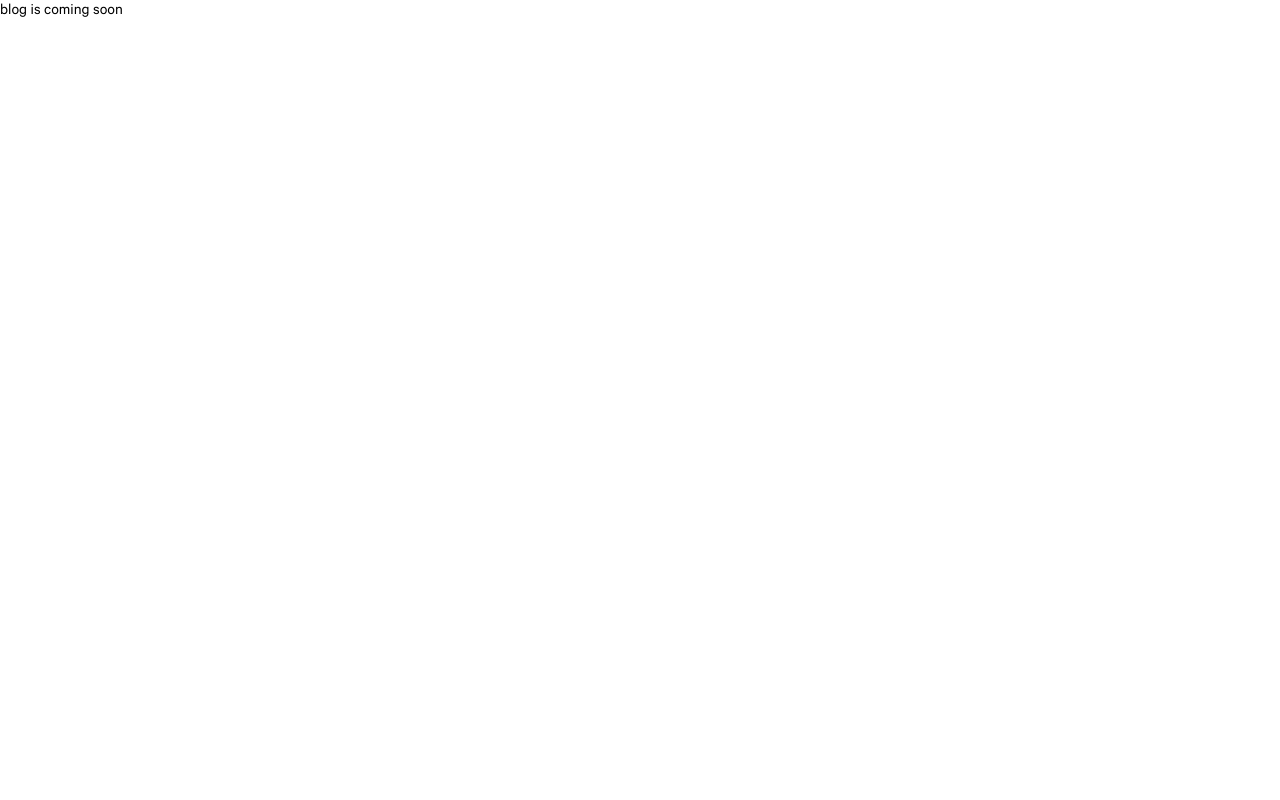
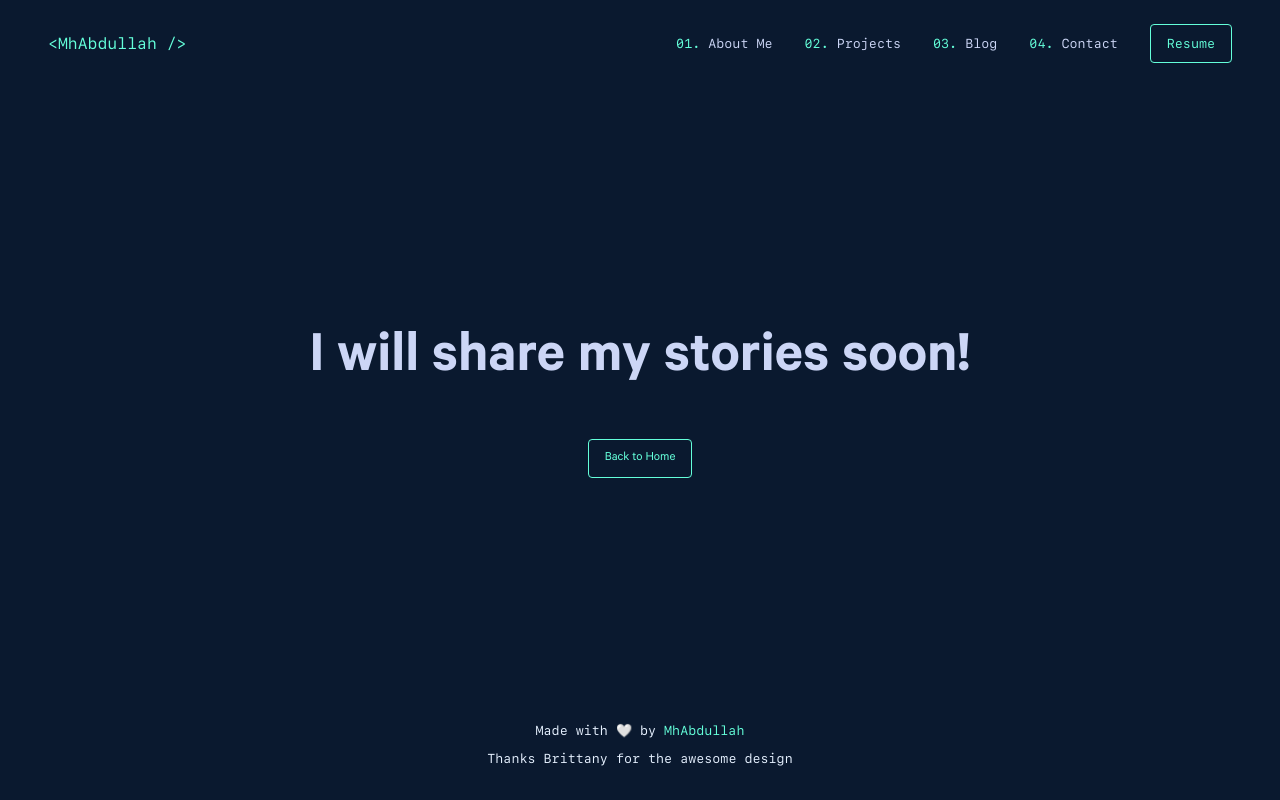
Before and after one commit to mohaymenrafi/personal-portfolio, a Next.js app: page /blog in a window 1280 px wide. Built offline with nearby package versions, Linux system fonts and the light colour scheme.

Commit message:
blog page done

```diff
--- a/components/Footer/Footer.tsx
+++ b/components/Footer/Footer.tsx
@@ -2,7 +2,7 @@ import React from "react";
 
 const Footer = () => {
   return (
-    <footer className="text-white font-mono text-13 text-center pt-12 pb-8">
+    <footer className="text-white font-mono text-13 text-center pt-12 pb-8 bg-navy">
       <p className="mb-2">
         Made with 🤍 by <span className="text-green">MhAbdullah</span>
       </p>
--- a/pages/blog/index.tsx
+++ b/pages/blog/index.tsx
@@ -1,5 +1,23 @@
+import Link from "next/link";
 import React from "react";
+import Footer from "../../components/Footer/Footer";
+import Header from "../../components/Header/Header";
+
+// 87+127
 
 export default function Blog() {
-  return <div>blog is coming soon</div>;
+  return (
+    <div>
+      <Header />
+      <section className="h-[calc(100vh-199px)] md:h-[calc(100vh-214px)] bg-navy flex items-center justify-center flex-col">
+        <h2 className="text-lightest-slate text-5xl md:text-6xl font-sans font-bold py-12 text-center">
+          I will share my stories soon!
+        </h2>
+        <button className="btn-primary">
+          <Link href="/">Back to Home</Link>
+        </button>
+      </section>
+      <Footer />
+    </div>
+  );
 }
--- a/pages/blog/innerblog/index.tsx
+++ /dev/null
@@ -1,7 +0,0 @@
-import React from "react";
-
-const InnerBlog = () => {
-  return <div>This is a inner page blog</div>;
-};
-
-export default InnerBlog;
--- a/pages/index.tsx
+++ b/pages/index.tsx
@@ -24,11 +24,12 @@ const Home: NextPage = () => {
           <About />
           <Projects />
           <Contact />
-          <Footer />
+
           <LeftSidebar />
           <RightSidebar />
         </div>
       </main>
+      <Footer />
     </div>
   );
 };
```
